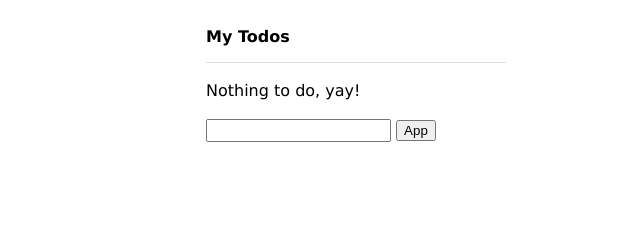
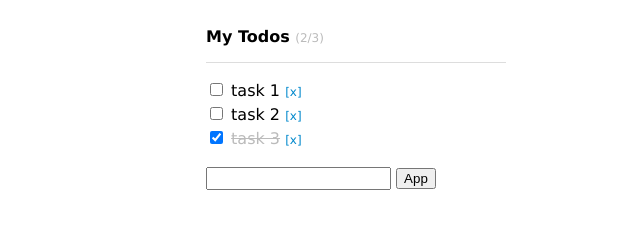
Before and after one commit to jstyle519/Vue.js, a plain HTML site: page index.html in a window 1280 px wide. Shown: the whole page, without its empty margins (284-924 px from the left). Drawn offline with nearby package versions, Linux system fonts and the light colour scheme.

Commit message:
算出プロパディ

```diff
--- a/css/styles.css
+++ b/css/styles.css
@@ -37,3 +37,9 @@ body {
   text-decoration: line-through;
   color: #bbb;
 }
+
+.info {
+  color: #bbb;
+  font-size: 12px;
+  font-weight: normal;
+}
--- a/index.html
+++ b/index.html
@@ -9,33 +9,17 @@
 <body>
 
   <div id="app" class="container">
-    <h1>My Todos</h1>
-    <!-- <ul>
+    <h1>
+      My Todos
+      <span class="info">({{ remaining }}/{{ todos.length }})</span>
+    </h1>
+    <ul>
       <li v-for="(todo, index) in todos">
         <input type="checkbox" v-model="todo.isDone">
         <span :class="{done: todo.isDone}">{{ todo. title }}</span>
         <span @click="deleteItem" class="command">[x]</span>
       </li>
       <li v-show="!todos.length">Nothing to do, yay!</li>
-    </ul> -->
-    <!-- <ul>
-      <li v-if="todos.length" v-for="(todo, index) in todos">
-        <input type="checkbox" v-model="todo.isDone">
-        <span :class="{done: todo.isDone}">{{ todo. title }}</span>
-        <span @click="deleteItem" class="command">[x]</span>
-      </li>
-      <li v-else>Nothing to do, yay!</li>
-    </ul> -->
-
-    <ul v-if="todos.length">
-      <li v-for="(todo, index) in todos">
-        <input type="checkbox" v-model="todo.isDone">
-        <span :class="{done: todo.isDone}">{{ todo. title }}</span>
-        <span @click="deleteItem(index)" class="command">[x]</span>
-      </li>
-    </ul>
-    <ul v-else>
-      <li>Nothing to do, yay!</li>
     </ul>
 
     <form @submit.prevent="addItem">
--- a/js/main.js
+++ b/js/main.js
@@ -3,12 +3,20 @@
 
   // two way data binding (to UI)
 
-  var vm = new Vue ({
+  var vm = new Vue({
     el: '#app',
     data: {
       newItem: '',
-      //
-      todos: []
+      todos: [{
+        title: 'task 1',
+        isDone: false
+      }, {
+        title: 'task 2',
+        isDone: false
+      }, {
+        title: 'task 3',
+        isDone: true
+      }]
     },
     methods: {
       addItem: function() {
@@ -24,6 +32,14 @@
           this.todos.splice(index, 1);
         }
       }
+    },
+    computed: {
+      remaining: function() {
+        var items = this.todos.filter(function(todo) {
+          return !todo.isDone;
+        });
+        return items.length;
+      }
     }
   });
 })();
```
